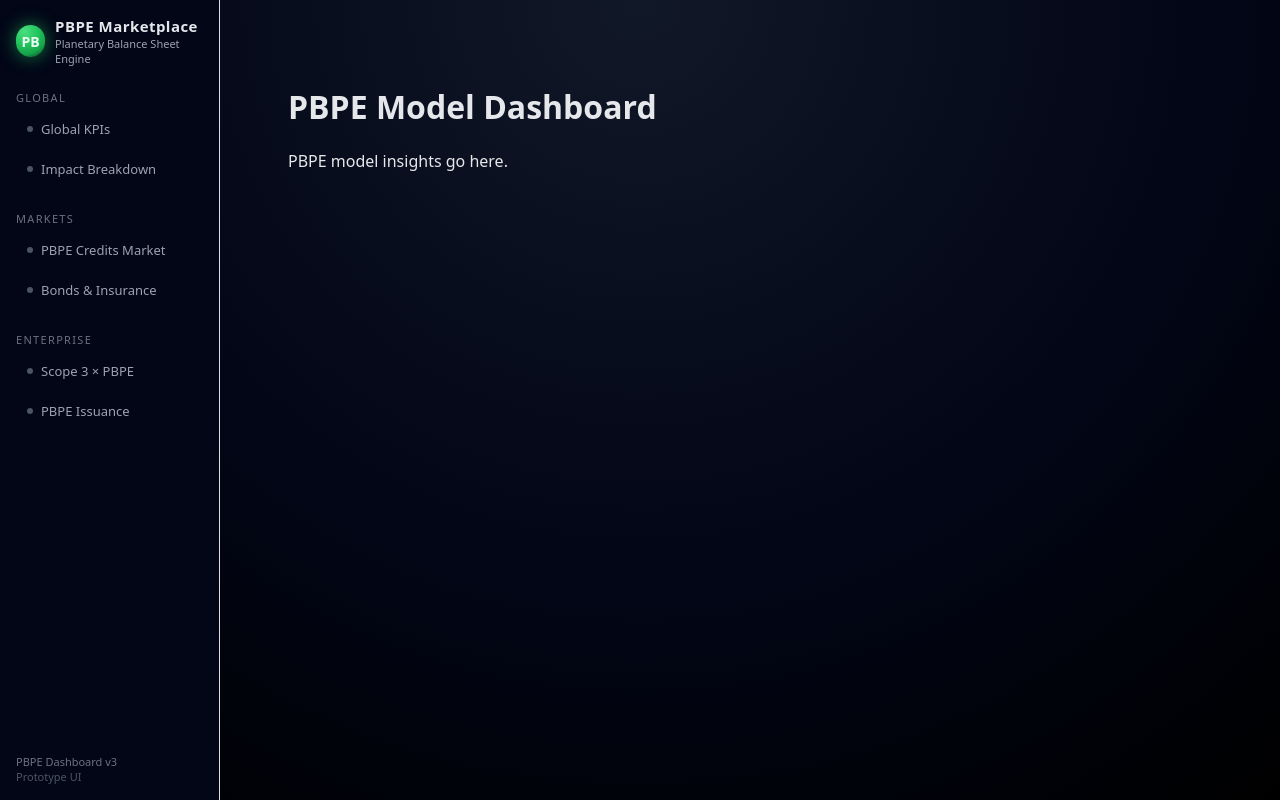
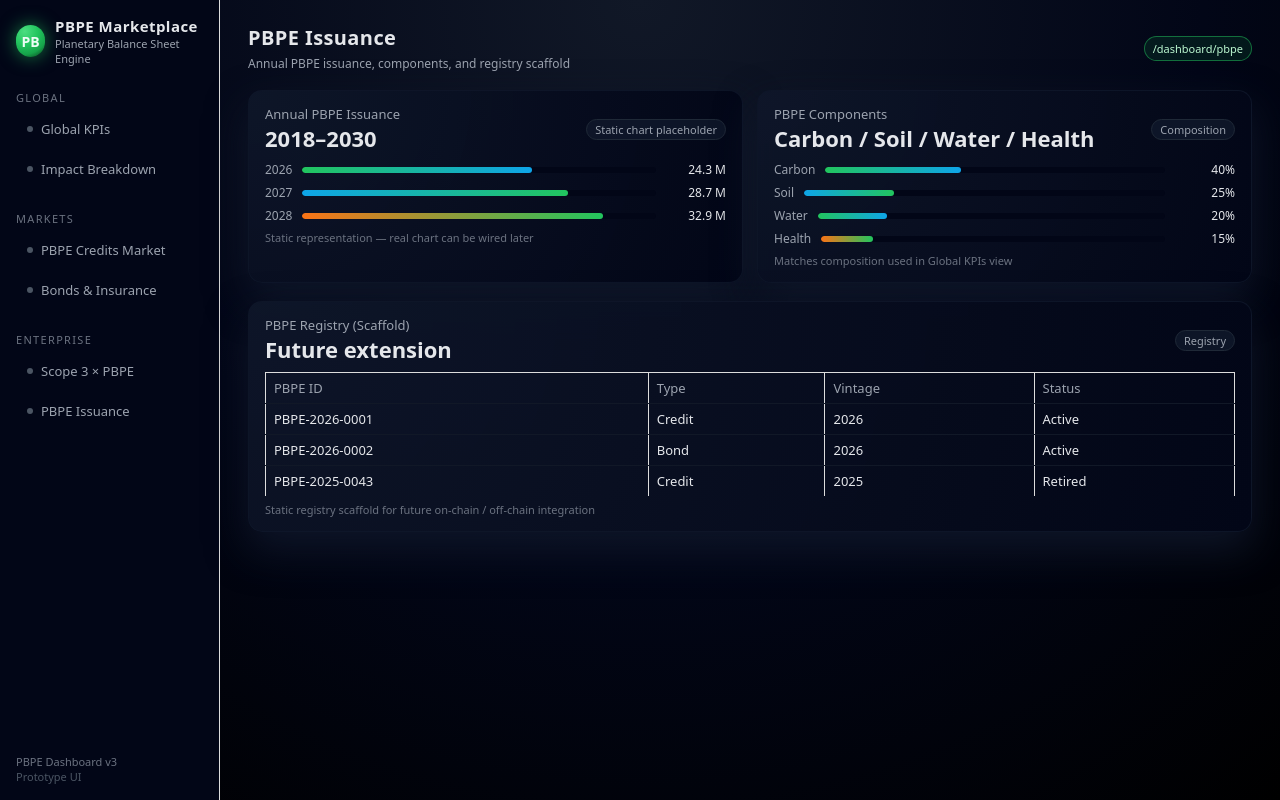
Before and after one commit to shimojok/PBPE-Marketplace, a Next.js app in the folder frontend/: page /dashboard/pbpe in a window 1280 px wide. Built offline with nearby package versions, Linux system fonts and the light colour scheme.

Commit message:
Rename PBPE component to PBPEIssuance and update layout

```diff
--- a/frontend/pages/dashboard/pbpe.tsx
+++ b/frontend/pages/dashboard/pbpe.tsx
@@ -1,8 +1,135 @@
-export default function PBPE() {
+export default function PBPEIssuance() {
   return (
-    <div style={{ padding: "40px" }}>
-      <h1>PBPE Model Dashboard</h1>
-      <p>PBPE model insights go here.</p>
-    </div>
+    <>
+      <div className="main-header">
+        <div className="main-title-block">
+          <div className="main-title">PBPE Issuance</div>
+          <div className="main-subtitle">
+            Annual PBPE issuance, components, and registry scaffold
+          </div>
+        </div>
+        <div className="main-badge">/dashboard/pbpe</div>
+      </div>
+
+      <div className="grid grid-2">
+        <div className="card">
+          <div className="card-header">
+            <div>
+              <div className="card-title">Annual PBPE Issuance</div>
+              <div className="card-metric">2018–2030</div>
+            </div>
+            <span className="card-tag">Static chart placeholder</span>
+          </div>
+          <div style={{ marginTop: 8, fontSize: 12 }}>
+            <div className="bar-row">
+              <span className="bar-label">2026</span>
+              <div className="bar-track">
+                <div className="bar-fill" style={{ width: '65%' }} />
+              </div>
+              <span className="bar-value">24.3 M</span>
+            </div>
+            <div className="bar-row">
+              <span className="bar-label">2027</span>
+              <div className="bar-track">
+                <div className="bar-fill" style={{ width: '75%', background: 'linear-gradient(90deg,#0ea5e9,#22c55e)' }} />
+              </div>
+              <span className="bar-value">28.7 M</span>
+            </div>
+            <div className="bar-row">
+              <span className="bar-label">2028</span>
+              <div className="bar-track">
+                <div className="bar-fill" style={{ width: '85%', background: 'linear-gradient(90deg,#f97316,#22c55e)' }} />
+              </div>
+              <span className="bar-value">32.9 M</span>
+            </div>
+          </div>
+          <div className="card-footer">Static representation — real chart can be wired later</div>
+        </div>
+
+        <div className="card">
+          <div className="card-header">
+            <div>
+              <div className="card-title">PBPE Components</div>
+              <div className="card-metric">Carbon / Soil / Water / Health</div>
+            </div>
+            <span className="card-tag">Composition</span>
+          </div>
+          <div style={{ marginTop: 8, fontSize: 12 }}>
+            <div className="bar-row">
+              <span className="bar-label">Carbon</span>
+              <div className="bar-track">
+                <div className="bar-fill" style={{ width: '40%' }} />
+              </div>
+              <span className="bar-value">40%</span>
+            </div>
+            <div className="bar-row">
+              <span className="bar-label">Soil</span>
+              <div className="bar-track">
+                <div className="bar-fill" style={{ width: '25%', background: 'linear-gradient(90deg,#0ea5e9,#22c55e)' }} />
+              </div>
+              <span className="bar-value">25%</span>
+            </div>
+            <div className="bar-row">
+              <span className="bar-label">Water</span>
+              <div className="bar-track">
+                <div className="bar-fill" style={{ width: '20%', background: 'linear-gradient(90deg,#22c55e,#0ea5e9)' }} />
+              </div>
+              <span className="bar-value">20%</span>
+            </div>
+            <div className="bar-row">
+              <span className="bar-label">Health</span>
+              <div className="bar-track">
+                <div className="bar-fill" style={{ width: '15%', background: 'linear-gradient(90deg,#f97316,#22c55e)' }} />
+              </div>
+              <span className="bar-value">15%</span>
+            </div>
+          </div>
+          <div className="card-footer">Matches composition used in Global KPIs view</div>
+        </div>
+      </div>
+
+      <div className="card">
+        <div className="card-header">
+          <div>
+            <div className="card-title">PBPE Registry (Scaffold)</div>
+            <div className="card-metric">Future extension</div>
+          </div>
+          <span className="card-tag">Registry</span>
+        </div>
+        <div style={{ marginTop: 8, fontSize: 12 }}>
+          <table className="table">
+            <thead>
+              <tr>
+                <th>PBPE ID</th>
+                <th>Type</th>
+                <th>Vintage</th>
+                <th>Status</th>
+              </tr>
+            </thead>
+            <tbody>
+              <tr>
+                <td>PBPE-2026-0001</td>
+                <td>Credit</td>
+                <td>2026</td>
+                <td>Active</td>
+              </tr>
+              <tr>
+                <td>PBPE-2026-0002</td>
+                <td>Bond</td>
+                <td>2026</td>
+                <td>Active</td>
+              </tr>
+              <tr>
+                <td>PBPE-2025-0043</td>
+                <td>Credit</td>
+                <td>2025</td>
+                <td>Retired</td>
+              </tr>
+            </tbody>
+          </table>
+        </div>
+        <div className="card-footer">Static registry scaffold for future on-chain / off-chain integration</div>
+      </div>
+    </>
   )
 }
```
